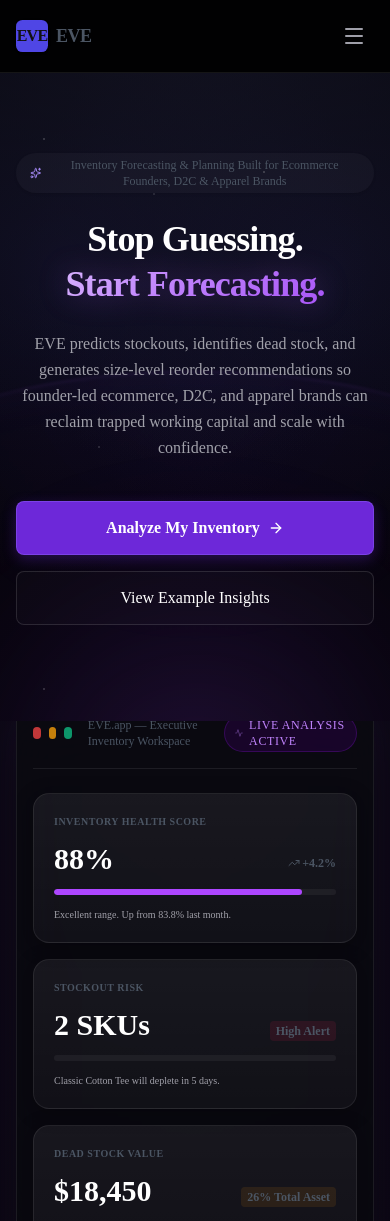
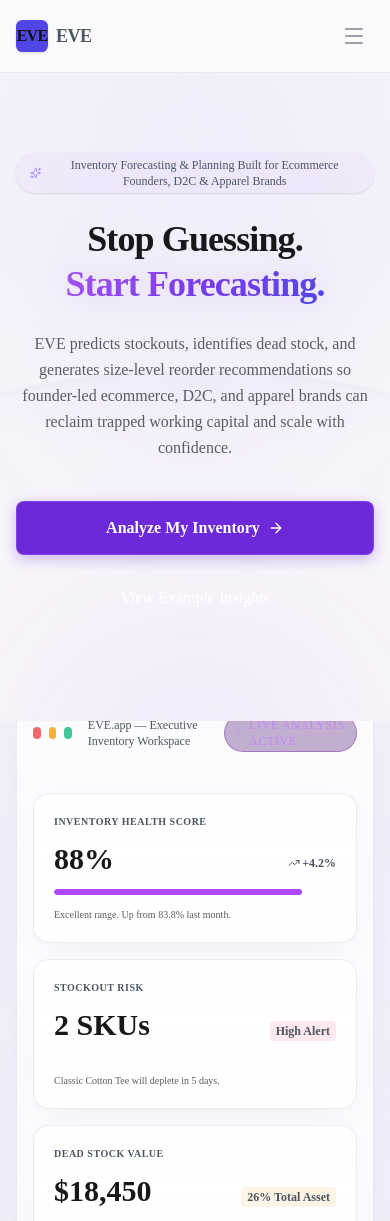
Before and after one commit to devottamkumar1310-cpu/Aethercorp-EVE, a Next.js app in the folder frontend/: page / in a window 390 px wide. Shown: the top 1221 px of the page. Built offline with nearby package versions, Linux system fonts and the light colour scheme.

Commit message:
style: default to light theme and implement responsive CSS variables for theme parity

```diff
--- a/frontend/src/app/globals.css
+++ b/frontend/src/app/globals.css
@@ -79,6 +79,32 @@
   --chart-primary: #18181b;
   --chart-secondary: #5b5b63;
 
+  /* Landing page Light theme custom properties */
+  --premium-landing-bg: #fafafa;
+  --premium-landing-bg-image:
+    radial-gradient(circle at 50% -20%, rgba(139, 92, 246, 0.08) 0%, transparent 65%),
+    radial-gradient(circle at 15% 30%, rgba(99, 102, 241, 0.04) 0%, transparent 55%),
+    radial-gradient(circle at 85% 30%, rgba(99, 102, 241, 0.04) 0%, transparent 55%),
+    radial-gradient(circle at 50% 100%, rgba(168, 85, 247, 0.06) 0%, transparent 70%);
+  --premium-glow: radial-gradient(circle at 50% 100%, rgba(168, 85, 247, 0.08) 0%, rgba(168, 85, 247, 0.01) 50%, transparent 70%);
+  --premium-text-primary: #18181b;
+  --premium-text-secondary: #3f3f46;
+  --premium-text-zinc400: #5b5b63;
+  --premium-text-zinc500: #71717a;
+  --premium-border: rgba(24, 24, 27, 0.08);
+  --premium-border-glow: rgba(139, 92, 246, 0.25);
+  --premium-card-bg: rgba(255, 255, 255, 0.75);
+  --premium-card-gradient: linear-gradient(180deg, rgba(255, 255, 255, 0.95) 0%, rgba(255, 255, 255, 0.8) 100%);
+  --premium-card-shadow:
+    0 20px 40px -15px rgba(24, 24, 27, 0.05),
+    0 0 30px -10px rgba(168, 85, 247, 0.04),
+    inset 0 1px 0 rgba(255, 255, 255, 0.8);
+  --premium-kpi-health-bg: #f5f3ff;
+  --premium-kpi-stockout-bg: #fff7ed;
+  --premium-kpi-deadstock-bg: #fef2f2;
+  --premium-kpi-capital-bg: #ecfdf5;
+  --premium-navbar-bg: rgba(250, 250, 250, 0.85);
+
   /* Semantic Variables */
   --background: var(--bg-app);
   --surface: var(--bg-card);
@@ -136,6 +162,32 @@
   --panel-glow: none;
   --chart-primary: #ffffff;
   --chart-secondary: #a1a1aa;
+
+  /* Landing page Dark theme custom properties */
+  --premium-landing-bg: #020203;
+  --premium-landing-bg-image:
+    radial-gradient(circle at 50% -20%, rgba(20, 20, 35, 0.95) 0%, transparent 65%),
+    radial-gradient(circle at 15% 30%, rgba(30, 27, 75, 0.45) 0%, transparent 55%),
+    radial-gradient(circle at 85% 30%, rgba(30, 27, 75, 0.45) 0%, transparent 55%),
+    radial-gradient(circle at 50% 100%, rgba(76, 29, 149, 0.15) 0%, transparent 70%);
+  --premium-glow: radial-gradient(circle at 50% 100%, rgba(168, 85, 247, 0.18) 0%, rgba(168, 85, 247, 0.03) 50%, transparent 70%);
+  --premium-text-primary: #ffffff;
+  --premium-text-secondary: #d4d4d8;
+  --premium-text-zinc400: #a1a1aa;
+  --premium-text-zinc500: #71717a;
+  --premium-border: rgba(255, 255, 255, 0.08);
+  --premium-border-glow: rgba(139, 92, 246, 0.5);
+  --premium-card-bg: rgba(255, 255, 255, 0.025);
+  --premium-card-gradient: linear-gradient(180deg, rgba(255, 255, 255, 0.04) 0%, rgba(255, 255, 255, 0.01) 100%);
+  --premium-card-shadow:
+    0 30px 60px -15px rgba(0, 0, 0, 0.8),
+    0 0 50px -10px rgba(168, 85, 247, 0.12),
+    inset 0 1px 0 rgba(255, 255, 255, 0.1);
+  --premium-kpi-health-bg: rgba(255, 255, 255, 0.025);
+  --premium-kpi-stockout-bg: rgba(255, 255, 255, 0.025);
+  --premium-kpi-deadstock-bg: rgba(255, 255, 255, 0.025);
+  --premium-kpi-capital-bg: rgba(255, 255, 255, 0.025);
+  --premium-navbar-bg: rgba(2, 2, 3, 0.75);
 
   /* Semantic Variables */
   --background: var(--bg-app);
@@ -369,8 +421,8 @@
 
 .premium-hero-context {
   position: relative;
-  background-color: #020203 !important;
-  color: #ffffff !important;
+  background-color: var(--premium-landing-bg) !important;
+  color: var(--premium-text-primary) !important;
   overflow: hidden;
 }
 
@@ -380,20 +432,20 @@
 .landing-page .premium-hero-context h2,
 .landing-page .premium-hero-context h3,
 .landing-page .premium-hero-context h4,
-.landing-page .premium-hero-context p,
+.landing-page .premium-hero-context p:not(.subtitle-desc):not(.pain-point-desc),
 .landing-page .premium-hero-context span:not(.forecast-gradient),
 .landing-page .premium-hero-context .sparkles-tag {
-  color: #ffffff !important;
+  color: var(--premium-text-primary) !important;
   opacity: 1 !important;
 }
 
 .landing-page .premium-hero-context p.subtitle-desc {
-  color: #a1a1aa !important; /* text-zinc-400 */
+  color: var(--premium-text-zinc400) !important; /* text-zinc-400 equivalent */
 }
 
 .landing-page .premium-hero-context .sparkles-tag {
-  background-color: rgba(255, 255, 255, 0.03) !important;
-  border-color: rgba(255, 255, 255, 0.08) !important;
+  background-color: rgba(168, 85, 247, 0.04) !important;
+  border-color: var(--premium-border) !important;
 }
 
 .landing-page .premium-hero-context .sparkles-tag span,
@@ -403,12 +455,12 @@
 
 /* Headline gradient & glow styling */
 .forecast-gradient {
-  background: linear-gradient(135deg, #d8b4fe 0%, #c084fc 40%, #a855f7 100%) !important;
+  background: linear-gradient(135deg, #a855f7 0%, #7c3aed 50%, #4f46e5 100%) !important;
   -webkit-background-clip: text !important;
   -webkit-text-fill-color: transparent !important;
   background-clip: text !important;
   display: inline-block;
-  filter: drop-shadow(0 0 15px rgba(168, 85, 247, 0.35));
+  filter: drop-shadow(0 0 15px rgba(168, 85, 247, 0.2));
   font-weight: 800;
 }
 
@@ -417,13 +469,9 @@
   position: absolute;
   inset: 0;
   z-index: 1;
-  background-color: #020203;
-  /* Multi-layer premium gradient system */
-  background-image:
-    radial-gradient(circle at 50% -20%, rgba(20, 20, 35, 0.95) 0%, transparent 65%), /* Deep navy */
-    radial-gradient(circle at 15% 30%, rgba(30, 27, 75, 0.45) 0%, transparent 55%),  /* Dark indigo */
-    radial-gradient(circle at 85% 30%, rgba(30, 27, 75, 0.45) 0%, transparent 55%),  /* Dark indigo */
-    radial-gradient(circle at 50% 100%, rgba(76, 29, 149, 0.15) 0%, transparent 70%); /* Subtle purple ambient lighting */
+  background-color: var(--premium-landing-bg);
+  /* Multi-layer premium gradient system mapped to variables */
+  background-image: var(--premium-landing-bg-image);
   pointer-events: none;
 }
 
@@ -436,7 +484,7 @@
   width: 90vw;
   height: 50vh;
   max-width: 1000px;
-  background: radial-gradient(circle at 50% 100%, rgba(168, 85, 247, 0.18) 0%, rgba(168, 85, 247, 0.03) 50%, transparent 70%);
+  background: var(--premium-glow);
   filter: blur(80px);
   z-index: 2;
   pointer-events: none;
@@ -451,7 +499,7 @@
   width: 200%;
   height: 350px;
   border-radius: 50%;
-  border-top: 1.5px solid rgba(168, 85, 247, 0.18);
+  border-top: 1.5px solid var(--premium-border);
   background: radial-gradient(ellipse at top, rgba(168, 85, 247, 0.02) 0%, transparent 60%);
   filter: blur(1.5px);
   z-index: 3;
@@ -476,14 +524,14 @@
     radial-gradient(1.1px 1.1px at 62% 78%, rgba(255, 255, 255, 0.5) 100%, transparent),
     radial-gradient(1.3px 1.3px at 88% 72%, rgba(255, 255, 255, 0.75) 100%, transparent);
   background-size: 550px 550px;
-  opacity: 0.25;
+  opacity: 0.15;
   animation: star-twinkle-cycle 8s ease-in-out infinite;
 }
 
 /* Twinkle and drift animations */
 @keyframes star-twinkle-cycle {
-  0%, 100% { opacity: 0.15; }
-  50% { opacity: 0.35; }
+  0%, 100% { opacity: 0.1; }
+  50% { opacity: 0.25; }
 }
 
 @keyframes glow-drift-movement {
@@ -497,31 +545,31 @@
 
 /* Premium dark navbar overrides */
 .premium-navbar {
-  background-color: rgba(2, 2, 3, 0.75) !important;
+  background-color: var(--premium-navbar-bg) !important;
   backdrop-filter: blur(12px) !important;
   -webkit-backdrop-filter: blur(12px) !important;
-  border-bottom: 1px solid rgba(255, 255, 255, 0.08) !important;
+  border-bottom: 1px solid var(--premium-border) !important;
 }
 
 .landing-page .premium-navbar a:not(.bg-\[\#4F46E5\]) {
-  color: #a1a1aa !important; /* text-zinc-400 */
+  color: var(--premium-text-zinc400) !important; /* text-zinc-400 */
 }
 
 .landing-page .premium-navbar a:not(.bg-\[\#4F46E5\]):hover {
-  color: #ffffff !important;
+  color: var(--premium-text-primary) !important;
 }
 
 .premium-mobile-menu {
-  background-color: rgba(2, 2, 3, 0.95) !important;
-  border-color: rgba(255, 255, 255, 0.08) !important;
+  background-color: var(--premium-navbar-bg) !important;
+  border-color: var(--premium-border) !important;
 }
 
 .landing-page .premium-navbar .premium-mobile-menu a:not(.bg-\[\#4F46E5\]) {
-  color: #a1a1aa !important;
+  color: var(--premium-text-zinc400) !important;
 }
 
 .landing-page .premium-navbar .premium-mobile-menu a:not(.bg-\[\#4F46E5\]):hover {
-  color: #ffffff !important;
+  color: var(--premium-text-primary) !important;
 }
 
 /* Custom premium buttons */
@@ -557,15 +605,12 @@
    ────────────────────────────────────────────────────────────────────────────── */
 
 .preview-window {
-  background: rgba(10, 10, 15, 0.75) !important;
+  background: var(--premium-card-bg) !important;
   backdrop-filter: blur(24px) !important;
   -webkit-backdrop-filter: blur(24px) !important;
-  border: 1px solid rgba(255, 255, 255, 0.08) !important;
+  border: 1px solid var(--premium-border) !important;
   border-radius: 24px !important;
-  box-shadow:
-    0 30px 60px -15px rgba(0, 0, 0, 0.8),
-    0 0 50px -10px rgba(168, 85, 247, 0.12),
-    inset 0 1px 0 rgba(255, 255, 255, 0.1) !important;
+  box-shadow: var(--premium-card-shadow) !important;
   position: relative;
   overflow: hidden;
 }
@@ -578,32 +623,31 @@
 .landing-page .preview-window table,
 .landing-page .preview-window th,
 .landing-page .preview-window td {
-  color: #ffffff !important;
+  color: var(--premium-text-primary) !important;
 }
 
 .landing-page .preview-window p.text-muted,
 .landing-page .preview-window span.text-muted,
 .landing-page .preview-window .text-zinc-400 {
-  color: #a1a1aa !important;
+  color: var(--premium-text-zinc400) !important;
 }
 
 .landing-page .preview-window .text-zinc-500 {
-  color: #71717a !important;
+  color: var(--premium-text-zinc500) !important;
 }
 
 /* Dashboard Card */
 .preview-card {
-  background: rgba(255, 255, 255, 0.025) !important;
-  background-image: linear-gradient(180deg, rgba(255, 255, 255, 0.04) 0%, rgba(255, 255, 255, 0.01) 100%) !important;
-  border: 1px solid rgba(255, 255, 255, 0.08) !important;
+  background: var(--premium-card-bg) !important;
+  background-image: var(--premium-card-gradient) !important;
+  border: 1px solid var(--premium-border) !important;
   border-radius: 16px;
-  box-shadow: 0 4px 20px rgba(0, 0, 0, 0.25);
+  box-shadow: var(--premium-card-shadow) !important;
   transition: all 0.3s cubic-bezier(0.16, 1, 0.3, 1);
 }
 .preview-card:hover {
   transform: translateY(-2px);
-  border-color: rgba(168, 85, 247, 0.3) !important;
-  box-shadow: 0 12px 30px rgba(0, 0, 0, 0.4), 0 0 15px rgba(168, 85, 247, 0.15);
+  border-color: var(--premium-border-glow) !important;
 }
 
 /* Pulse indicator */
@@ -653,13 +697,11 @@
    ────────────────────────────────────────────────────────────────────────────── */
 
 .premium-pain-points-bg {
-  background-color: #020203 !important;
-  background-image:
-    radial-gradient(circle at 30% 20%, rgba(30, 27, 75, 0.3) 0%, transparent 50%),
-    radial-gradient(circle at 70% 80%, rgba(76, 29, 149, 0.1) 0%, transparent 60%) !important;
-  border-top: 1px solid rgba(255, 255, 255, 0.06) !important;
-  border-bottom: 1px solid rgba(255, 255, 255, 0.06) !important;
-  color: #ffffff !important;
+  background-color: var(--premium-landing-bg) !important;
+  background-image: var(--premium-landing-bg-image) !important;
+  border-top: 1px solid var(--premium-border) !important;
+  border-bottom: 1px solid var(--premium-border) !important;
+  color: var(--premium-text-primary) !important;
   position: relative;
   overflow: hidden;
 }
@@ -674,7 +716,7 @@
     radial-gradient(1.2px 1.2px at 65% 45%, rgba(255, 255, 255, 0.3) 100%, transparent),
     radial-gradient(1px 1px at 85% 75%, rgba(255, 255, 255, 0.4) 100%, transparent);
   background-size: 400px 400px;
-  opacity: 0.2;
+  opacity: 0.15;
   pointer-events: none;
   z-index: 1;
 }
@@ -684,21 +726,21 @@
 .landing-page .premium-pain-points-bg h3,
 .landing-page .premium-pain-points-bg span,
 .landing-page .premium-pain-points-bg p {
-  color: #ffffff !important;
+  color: var(--premium-text-primary) !important;
   opacity: 1 !important;
 }
 
 .landing-page .premium-pain-points-bg p.pain-point-desc {
-  color: #a1a1aa !important; /* text-zinc-400 */
+  color: var(--premium-text-zinc400) !important; /* text-zinc-400 */
 }
 
 /* Pain Point Premium Cards */
 .pain-point-card {
-  background: rgba(255, 255, 255, 0.015) !important;
-  background-image: linear-gradient(180deg, rgba(255, 255, 255, 0.03) 0%, rgba(255, 255, 255, 0.005) 100%) !important;
-  border: 1px solid rgba(255, 255, 255, 0.06) !important;
+  background: var(--premium-card-bg) !important;
+  background-image: var(--premium-card-gradient) !important;
+  border: 1px solid var(--premium-border) !important;
   border-radius: 16px;
-  box-shadow: 0 10px 30px -10px rgba(0, 0, 0, 0.5);
+  box-shadow: var(--premium-card-shadow) !important;
   transition: all 0.4s cubic-bezier(0.16, 1, 0.3, 1) !important;
   position: relative;
   z-index: 2;
@@ -706,31 +748,22 @@
 
 .pain-point-card:hover {
   transform: translateY(-4px) !important;
-  background: rgba(255, 255, 255, 0.025) !important;
+  background: var(--premium-card-bg) !important;
 }
 
 /* Red Hover Glow for Stockouts */
 .pain-point-card-red:hover {
   border-color: rgba(239, 68, 68, 0.35) !important;
-  box-shadow:
-    0 20px 40px -15px rgba(0, 0, 0, 0.6),
-    0 0 20px rgba(239, 68, 68, 0.15) !important;
 }
 
 /* Amber Hover Glow for Overstock */
 .pain-point-card-amber:hover {
   border-color: rgba(245, 158, 11, 0.35) !important;
-  box-shadow:
-    0 20px 40px -15px rgba(0, 0, 0, 0.6),
-    0 0 20px rgba(245, 158, 11, 0.15) !important;
 }
 
 /* Indigo Hover Glow for Spreadsheets */
 .pain-point-card-indigo:hover {
   border-color: rgba(99, 102, 241, 0.35) !important;
-  box-shadow:
-    0 20px 40px -15px rgba(0, 0, 0, 0.6),
-    0 0 20px rgba(99, 102, 241, 0.15) !important;
 }
 
 /* ──────────────────────────────────────────────────────────────────────────────
@@ -738,8 +771,8 @@
    ────────────────────────────────────────────────────────────────────────────── */
 
 .shared-preview-pain-points {
-  background-color: #020203 !important;
-  color: #ffffff !important;
+  background-color: var(--premium-landing-bg) !important;
+  color: var(--premium-text-primary) !important;
   position: relative;
   overflow: hidden;
   z-index: 10;
@@ -750,10 +783,7 @@
   content: "";
   position: absolute;
   inset: 0;
-  background-image:
-    radial-gradient(circle at 50% 0%, rgba(139, 92, 246, 0.08) 0%, transparent 60%),
-    radial-gradient(circle at 50% 50%, rgba(99, 102, 241, 0.04) 0%, transparent 70%),
-    radial-gradient(circle at 50% 100%, rgba(76, 29, 149, 0.06) 0%, transparent 60%) !important;
+  background-image: var(--premium-landing-bg-image) !important;
   pointer-events: none;
   z-index: 1;
 }
@@ -766,9 +796,7 @@
   transform: translateX(-50%);
   width: 100%;
   height: 250px;
-  background:
-    radial-gradient(ellipse at top, rgba(168, 85, 247, 0.12) 0%, rgba(168, 85, 247, 0.02) 40%, transparent 70%),
-    linear-gradient(to bottom, rgba(168, 85, 247, 0.03), transparent) !important;
+  background: var(--premium-glow) !important;
   pointer-events: none;
   z-index: 2;
 }
@@ -786,11 +814,11 @@
 
 /* Insight Cards System */
 .insight-card {
-  background: rgba(255, 255, 255, 0.015) !important;
-  background-image: linear-gradient(180deg, rgba(255, 255, 255, 0.03) 0%, rgba(255, 255, 255, 0.005) 100%) !important;
-  border: 1px solid rgba(255, 255, 255, 0.06) !important;
+  background: var(--premium-card-bg) !important;
+  background-image: var(--premium-card-gradient) !important;
+  border: 1px solid var(--premium-border) !important;
   border-radius: 16px;
-  box-shadow: 0 8px 32px rgba(0, 0, 0, 0.4);
+  box-shadow: var(--premium-card-shadow) !important;
   transition: all 0.3s cubic-bezier(0.16, 1, 0.3, 1) !important;
   position: relative;
   z-index: 2;
@@ -798,8 +826,5 @@
 
 .insight-card:hover {
   transform: translateY(-2px) !important;
-  border-color: rgba(168, 85, 247, 0.3) !important;
-  box-shadow:
-    0 16px 40px rgba(0, 0, 0, 0.5),
-    0 0 15px rgba(168, 85, 247, 0.1) !important;
+  border-color: var(--premium-border-glow) !important;
 }
```
